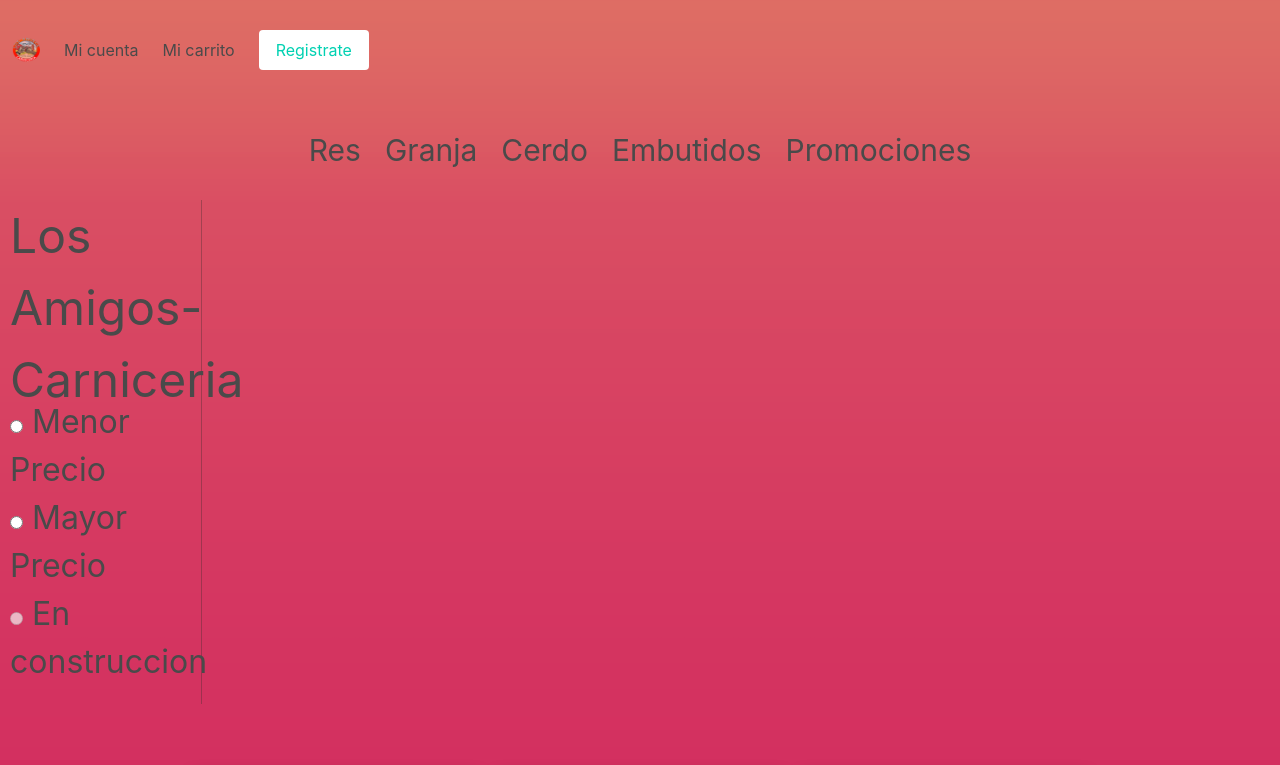
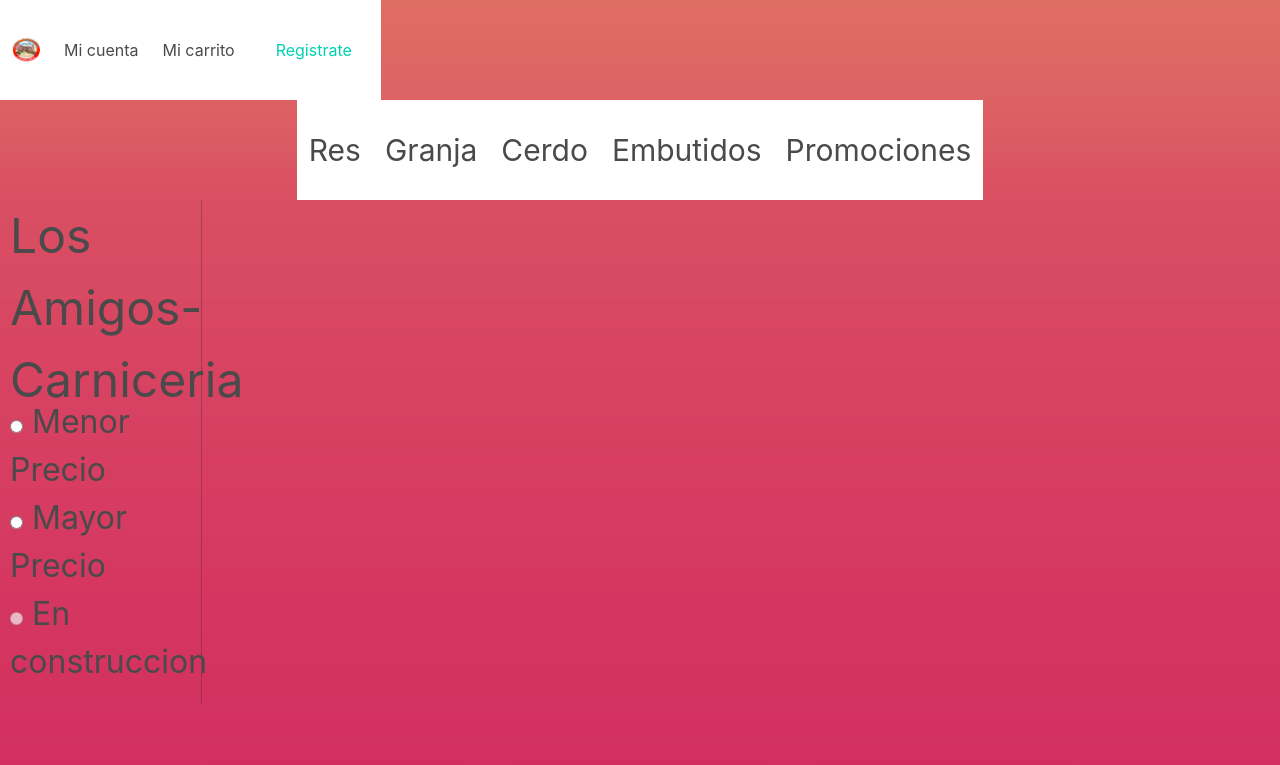
Before and after one commit to Mrearte/MatiasRearteCarniceria, a plain HTML site: page index.html in a window 1280 px wide. Shown: the top 765 px of the page. Drawn offline with nearby package versions, Linux system fonts and the light colour scheme.

Commit message:
agrego links de bulma

```diff
--- a/index.html
+++ b/index.html
@@ -8,6 +8,11 @@
   <meta name="viewport" content="width=device-width, initial-scale=1">
   <link rel="stylesheet" href="https://cdn.jsdelivr.net/npm/bulma@0.9.3/css/bulma.min.css">
   <link rel="stylesheet" href="style.css">
+  <link rel="stylesheet" href="https://cdn.jsdelivr.net/npm/bulma@0.9.3/css/bulma.min.css">
+  <link rel="stylesheet" href="https://cdn.jsdelivr.net/npm/bulma@0.9.3/css/bulma.min.css">
+  <link rel="stylesheet" href="https://cdn.jsdelivr.net/npm/bulma@0.9.3/css/bulma-rtl.min.css">
+  <link rel="stylesheet" href="https://cdn.jsdelivr.net/npm/bulma@0.9.3/css/bulma-rtl.min.css">
+
   <title>Condicionales Matias Rearte </title>
 </head>
 
```
